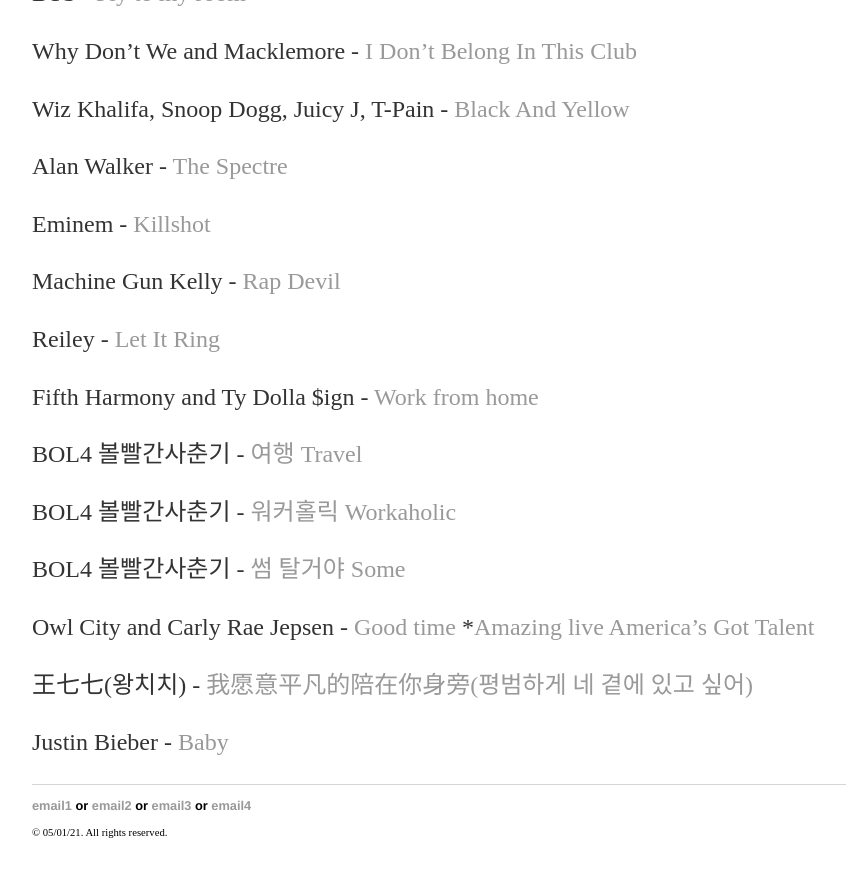
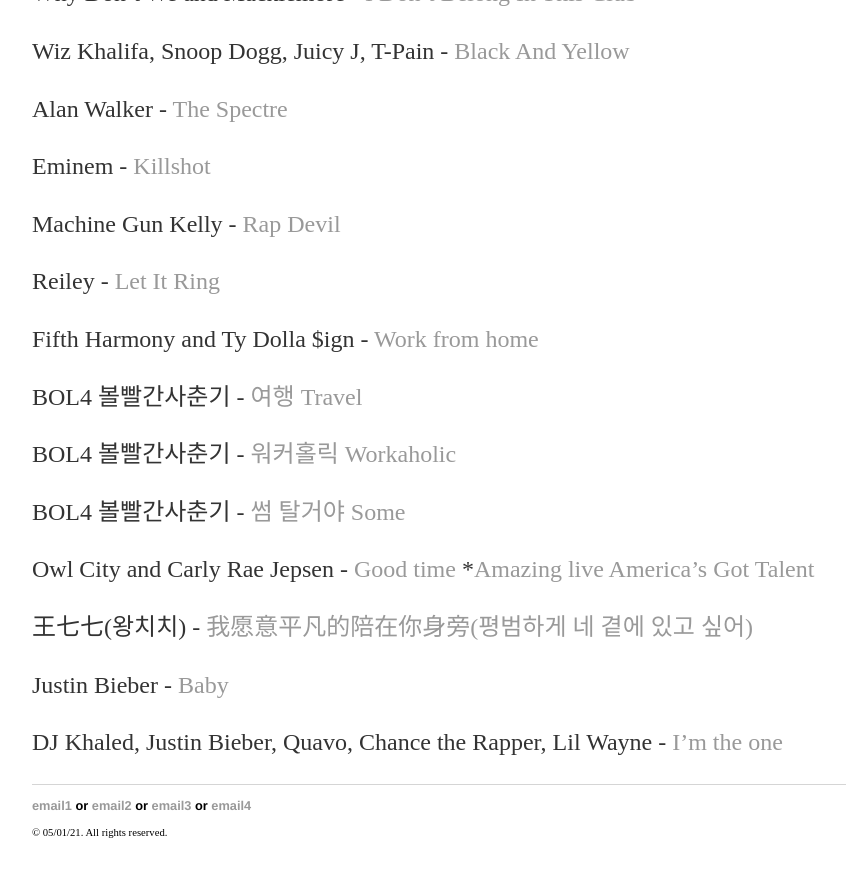
Before and after one commit to yjkweon24/yjkweon24.github.io, a Jekyll site: the page built from _posts/2018-10-23-songs-that-i-love.md, in a window 1280 px wide and 900 px high, scrolled down 13628 px. Shown: the top 877 px of the window, without its empty margins (160-1006 px from the left). Built offline with Jekyll 4.4.1, drawn with Linux system fonts in a browser that asks for light colours; some of the changed text lies outside the part shown.

Commit message:
Update 2018-10-23-songs-that-i-love.md

```diff
--- a/_posts/2018-10-23-songs-that-i-love.md
+++ b/_posts/2018-10-23-songs-that-i-love.md
@@ -490,3 +488,5 @@
 王七七(왕치치) - [我愿意平凡的陪在你身旁(평범하게 네 곁에 있고 싶어)](https://youtu.be/ovwpttWG-9I)
 
 Justin Bieber - [Baby](https://www.youtube.com/watch?v=kffacxfA7G4)
+
+DJ Khaled, Justin Bieber, Quavo, Chance the Rapper, Lil Wayne - [I'm the one](https://www.youtube.com/watch?v=weeI1G46q0o)
```
Also changed, not shown: other parts of _posts/2018-10-23-songs-that-i-love.md (+0 -2 lines).
